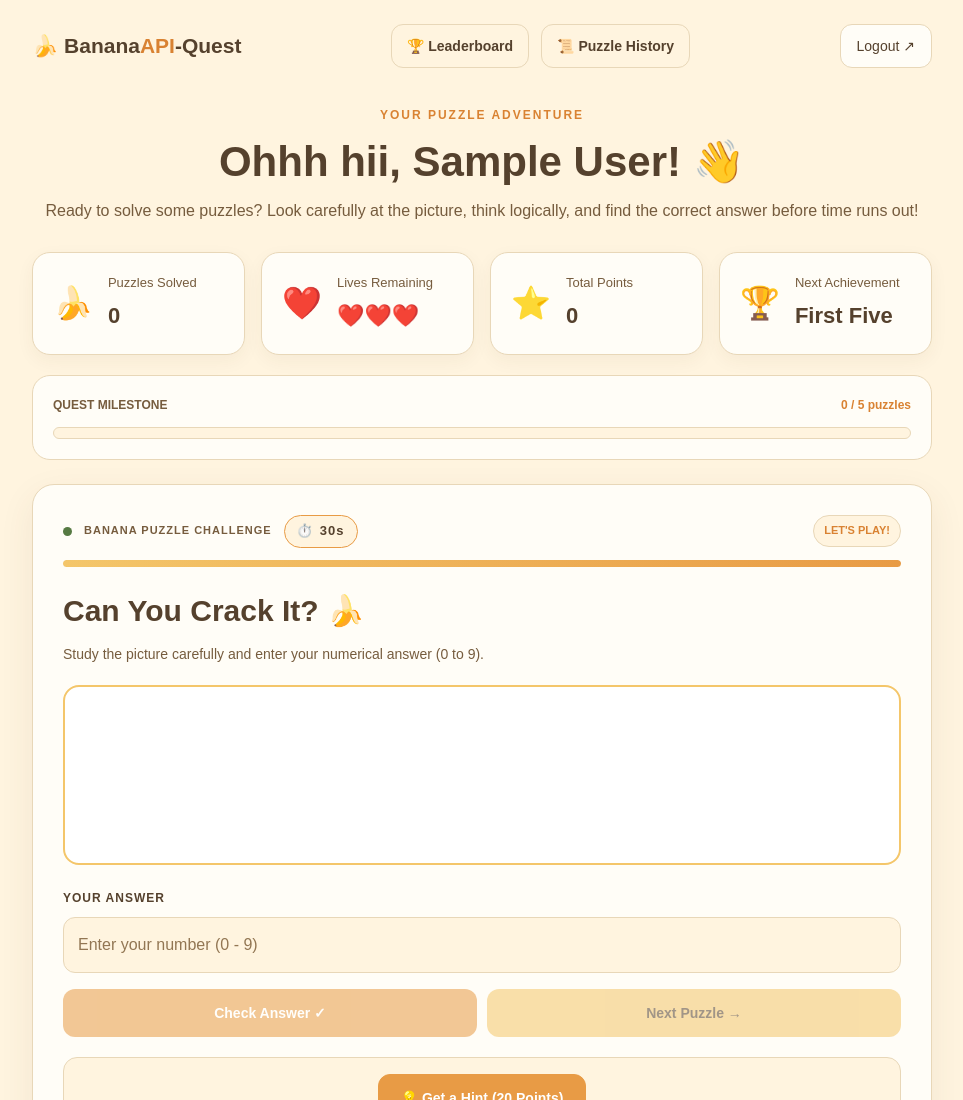
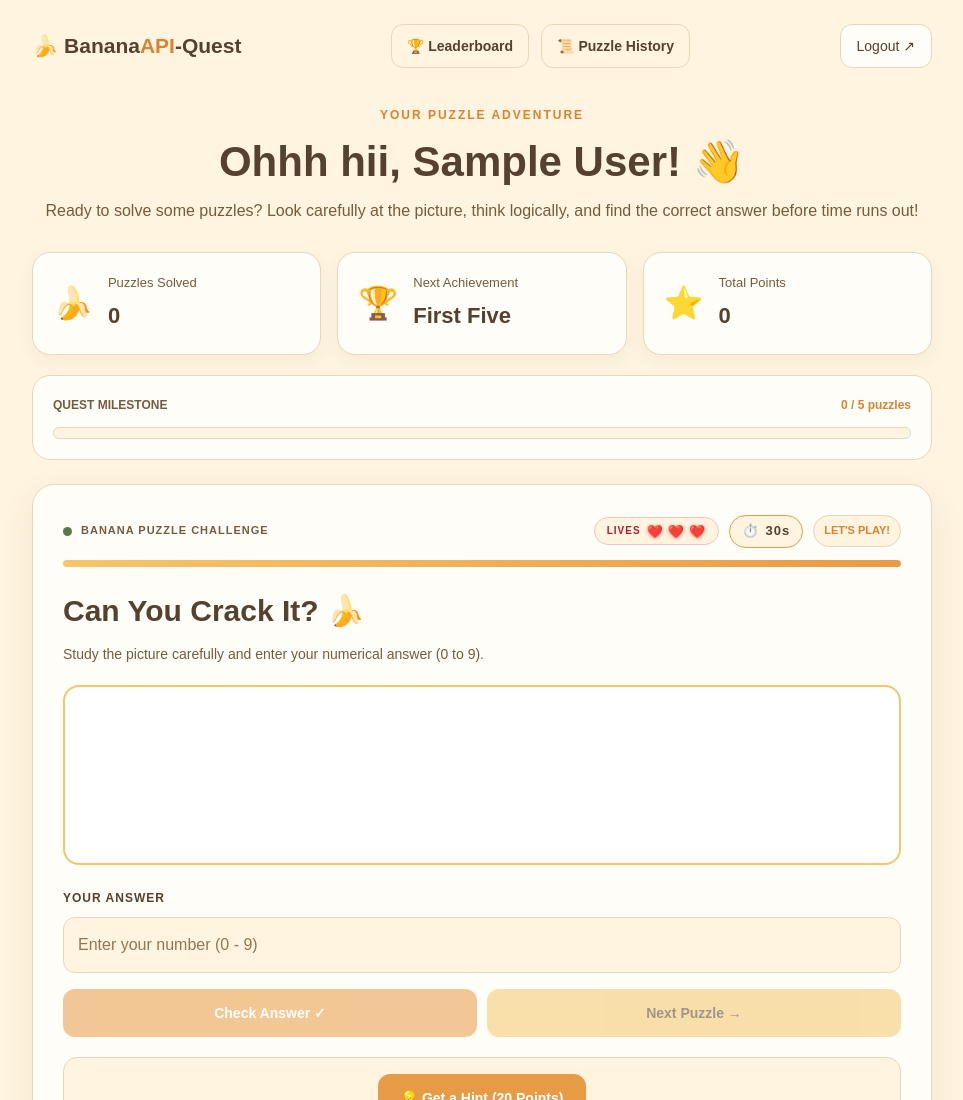
Before and after one commit to Alishakhatiwada/Software-For-Enterprises, a website: page BananaAPI-Quest/frontend/game.html in a window 1280 px wide. Shown: the top 1100 px of the page, without its empty margins (158-1121 px from the left). Drawn offline with Linux system fonts and the light colour scheme; no server answers; sample sign-in values are in the browser's storage.

Commit message:
style(ui): move lives to side header badge with small red hearts and restore 3-card stats grid

```diff
--- a/BananaAPI-Quest/frontend/css/game.css
+++ b/BananaAPI-Quest/frontend/css/game.css
@@ -136,11 +136,11 @@ button:disabled {
     color: var(--brown-muted);
 }
 
-/* Statistics Grid - 4 Columns */
+/* Statistics Grid - 3 Clean Columns */
 
 .stats-grid {
     display: grid;
-    grid-template-columns: repeat(auto-fit, minmax(180px, 1fr));
+    grid-template-columns: repeat(3, minmax(0, 1fr));
     gap: 16px;
     margin-bottom: 20px;
 }
@@ -224,6 +224,7 @@ button:disabled {
 .puzzle-card-header {
     display: flex;
     align-items: center;
+    justify-content: space-between;
     flex-wrap: wrap;
     gap: 12px;
     color: var(--brown-muted);
@@ -232,11 +233,90 @@ button:disabled {
     letter-spacing: 1px;
 }
 
+.puzzle-header-title {
+    display: flex;
+    align-items: center;
+    gap: 9px;
+}
+
 .live-dot {
     width: 9px;
     height: 9px;
     background: var(--success);
     border-radius: 50%;
+}
+
+.puzzle-header-side {
+    display: flex;
+    align-items: center;
+    gap: 10px;
+    flex-wrap: wrap;
+    margin-left: auto;
+}
+
+/* Lives Badge: Small Red Hearts displayed cleanly on the side */
+.lives-badge {
+    display: inline-flex;
+    align-items: center;
+    gap: 6px;
+    padding: 5px 12px;
+    background: var(--cream);
+    border: 1.5px solid #F5C2C7;
+    border-radius: 20px;
+    font-size: 12px;
+    font-weight: bold;
+    color: var(--cocoa);
+    transition: all 0.3s ease;
+}
+
+.lives-badge:hover {
+    background: #FFF0F3;
+    border-color: #E63946;
+}
+
+.lives-label {
+    font-size: 10px;
+    letter-spacing: 1px;
+    color: #A91E2C;
+    font-weight: 800;
+}
+
+.lives-hearts {
+    display: inline-flex;
+    align-items: center;
+    gap: 4px;
+}
+
+.heart-icon {
+    display: inline-flex;
+    align-items: center;
+    justify-content: center;
+    font-size: 13px; /* Small red heart */
+    line-height: 1;
+    transition: transform 0.25s ease, opacity 0.25s ease, filter 0.25s ease;
+}
+
+.heart-icon.active {
+    opacity: 1;
+    filter: drop-shadow(0 1px 2px rgba(220, 53, 69, 0.45));
+    animation: heart-pop 0.35s ease;
+}
+
+.heart-icon.lost {
+    opacity: 0.28;
+    filter: grayscale(1);
+    transform: scale(0.8);
+}
+
+.heart-icon.dead {
+    font-size: 13px;
+    animation: timer-shake 0.4s ease;
+}
+
+@keyframes heart-pop {
+    0% { transform: scale(0.7); }
+    70% { transform: scale(1.25); }
+    100% { transform: scale(1); }
 }
 
 /* Real-Time Countdown Timer Badge */
@@ -306,7 +386,6 @@ button:disabled {
 }
 
 .challenge-tag {
-    margin-left: auto;
     padding: 6px 10px;
     background: var(--cream);
     border: 1px solid var(--border-color);
@@ -562,6 +641,23 @@ button:disabled {
 
 /* Responsive */
 
+@media (max-width: 760px) {
+    .stats-grid {
+        grid-template-columns: 1fr;
+    }
+
+    .puzzle-card-header {
+        flex-direction: column;
+        align-items: flex-start;
+        gap: 12px;
+    }
+
+    .puzzle-header-side {
+        width: 100%;
+        justify-content: flex-start;
+    }
+}
+
 @media (max-width: 700px) {
     .game-header {
         flex-wrap: wrap;
@@ -587,10 +683,6 @@ button:disabled {
 
     .game-logo {
         font-size: 17px;
-    }
-
-    .stats-grid {
-        grid-template-columns: 1fr;
     }
 
     .puzzle-card {
--- a/BananaAPI-Quest/frontend/game.html
+++ b/BananaAPI-Quest/frontend/game.html
@@ -48,7 +48,7 @@
             </p>
         </section>
 
-        <!-- Statistics Grid: Solved, Lives, Points, Achievement -->
+        <!-- Statistics Grid: 3 Clean Cards -->
         <section class="stats-grid">
 
             <div class="stat-card">
@@ -59,12 +59,11 @@
                 </div>
             </div>
 
-            <!-- Life System Display -->
             <div class="stat-card">
-                <span class="stat-icon">❤️</span>
+                <span class="stat-icon">🏆</span>
                 <div>
-                    <p>Lives Remaining</p>
-                    <h2 id="livesDisplay">❤️❤️❤️</h2>
+                    <p>Next Achievement</p>
+                    <h2 id="achievementText">First Five</h2>
                 </div>
             </div>
 
@@ -73,14 +72,6 @@
                 <div>
                     <p>Total Points</p>
                     <h2 id="pointsCount">0</h2>
-                </div>
-            </div>
-
-            <div class="stat-card">
-                <span class="stat-icon">🏆</span>
-                <div>
-                    <p>Next Achievement</p>
-                    <h2 id="achievementText">First Five</h2>
                 </div>
             </div>
 
@@ -110,8 +101,23 @@
         <section class="puzzle-card">
 
             <div class="puzzle-card-header">
+                <div class="puzzle-header-title">
                     <span class="live-dot"></span>
                     <span>BANANA PUZZLE CHALLENGE</span>
+                </div>
+
+                <!-- Side Status Area: Small Red Hearts + Live Countdown Timer -->
+                <div class="puzzle-header-side">
+
+                    <!-- Lives Badge: Small Red Hearts displayed on the side -->
+                    <div class="lives-badge" id="livesBadge" title="Lives Remaining (3 Lives per Quest)">
+                        <span class="lives-label">LIVES</span>
+                        <div id="livesDisplay" class="lives-hearts" aria-label="3 lives remaining">
+                            <span class="heart-icon active">❤️</span>
+                            <span class="heart-icon active">❤️</span>
+                            <span class="heart-icon active">❤️</span>
+                        </div>
+                    </div>
 
                     <!-- Real-Time Countdown Timer Badge (Event-Driven) -->
                     <div class="timer-badge" id="timerBadge" title="Time remaining for this puzzle">
@@ -119,6 +125,7 @@
                     </div>
 
                     <span class="challenge-tag">LET'S PLAY!</span>
+                </div>
             </div>
 
             <!-- Visual Countdown Bar -->
--- a/BananaAPI-Quest/frontend/js/game.js
+++ b/BananaAPI-Quest/frontend/js/game.js
@@ -234,15 +234,21 @@ function handleTimeout() {
 function updateLivesDisplay() {
     if (!livesDisplay) return;
 
-    if (currentLives === 3) {
-        livesDisplay.textContent = "❤️❤️❤️";
-    } else if (currentLives === 2) {
-        livesDisplay.textContent = "❤️❤️🤍";
-    } else if (currentLives === 1) {
-        livesDisplay.textContent = "❤️🤍🤍";
-    } else {
-        livesDisplay.textContent = "💔 (0)";
+    if (currentLives <= 0) {
+        livesDisplay.innerHTML = `<span class="heart-icon dead" title="No Lives Left">💔</span>`;
+        return;
     }
+
+    let heartsHtml = "";
+    for (let i = 1; i <= MAX_LIVES; i++) {
+        if (i <= currentLives) {
+            heartsHtml += `<span class="heart-icon active" title="Active Life (${i} of ${MAX_LIVES})">❤️</span>`;
+        } else {
+            heartsHtml += `<span class="heart-icon lost" title="Lost Life">🤍</span>`;
+        }
+    }
+
+    livesDisplay.innerHTML = heartsHtml;
 }
 
 /**
```
Lines whose indentation alone changed are shown as unchanged.
